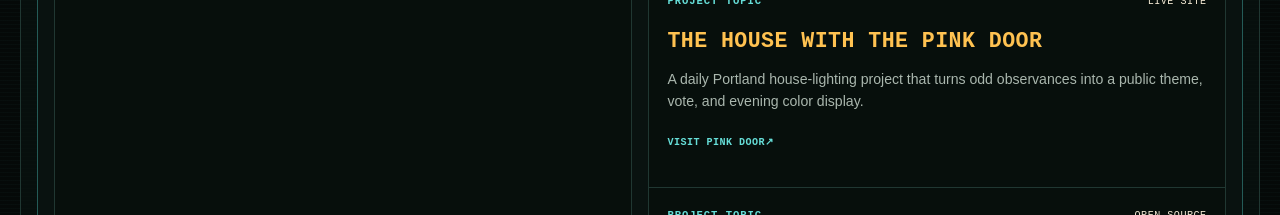
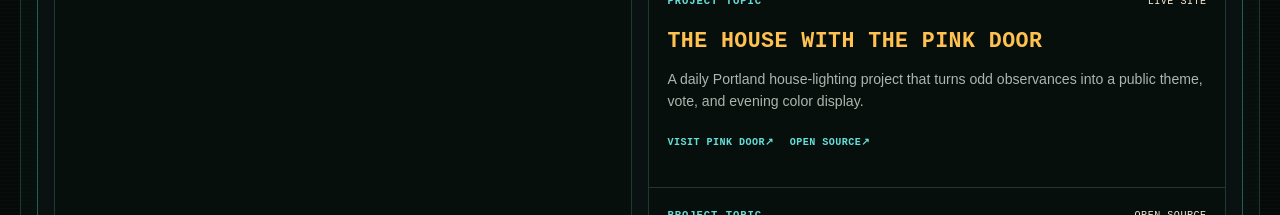
Before and after one commit to hey-aw/awzone-site, a Next.js app: page / in a window 1280 px wide. Shown: the part 2320-2535 px from the top of the page. Built offline with nearby package versions, Linux system fonts and the light colour scheme.

Commit message:
Link Pink Door source

```diff
--- a/app/page.tsx
+++ b/app/page.tsx
@@ -155,6 +155,11 @@
       {
         href: "https://pink.awzone.com/",
         label: "Visit Pink Door",
+        external: true,
+      },
+      {
+        href: "https://github.com/hey-aw/festavia-theme-site",
+        label: "Open source",
         external: true,
       },
     ],
```
Also changed, not shown: 1 other file (tests, documents, lock files or other folders).
